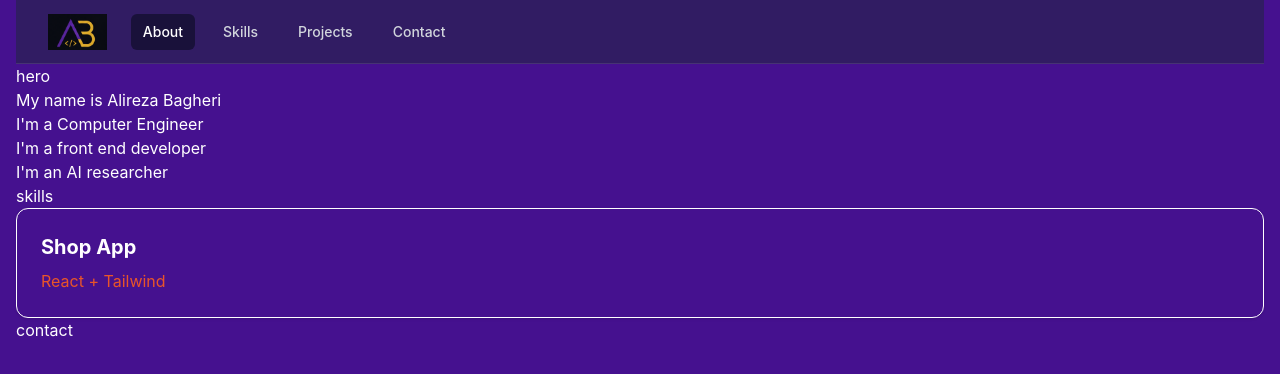
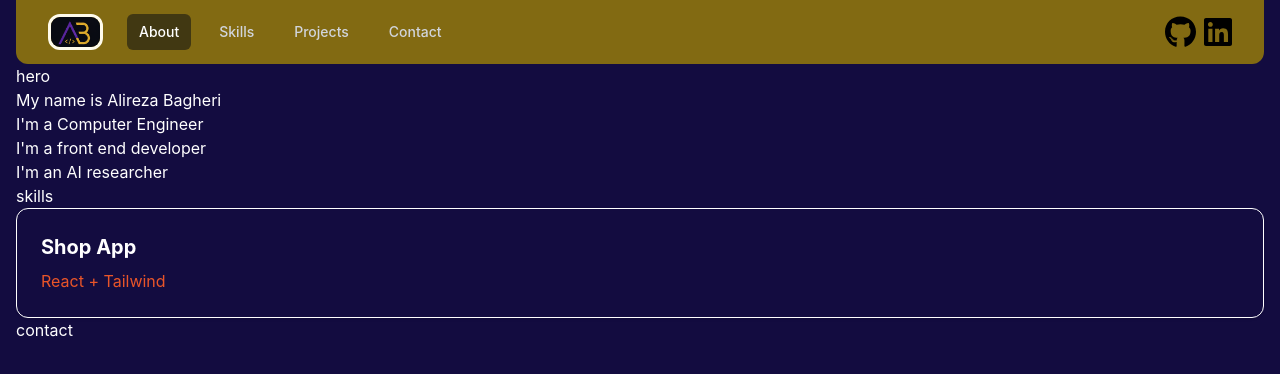
Before and after one commit to alireza-baqeri/my-resume, a React (Vite) app: page / in a window 1280 px wide. Shown: the top 374 px of the page. Built offline with nearby package versions, Linux system fonts and the light colour scheme.

Commit message:
color-pallet update

```diff
--- a/src/components/Navbar.jsx
+++ b/src/components/Navbar.jsx
@@ -22,7 +22,7 @@ export default function Navbar() {
     return (
         <Disclosure
             as="nav"
-            className="relative bg-gray-800/50 after:pointer-events-none after:absolute after:inset-x-0 after:bottom-0 after:h-px after:bg-white/10"
+            className="relative bg-brand-drakyellow after:pointer-events-none after:absolute after:inset-x-0 after:bottom-0 after:h-px  rounded-b-xl "
         >
             <div className="mx-auto max-w-7xl px-2 sm:px-6 lg:px-8">
                 <div className="relative flex h-16 items-center justify-between">
@@ -42,7 +42,7 @@ export default function Navbar() {
                             <img
                                 alt="Alireza Bagheri Logo - Personal Website"
                                 src="src/assets/AB-Logo.png"
-                                className="h-9 w-auto"
+                                className="h-9 w-auto rounded-xl border-amber-50 border-3  "
                             />
                         </div>
                         <div className="hidden sm:ml-6 sm:block">
@@ -63,9 +63,10 @@ export default function Navbar() {
                             </div>
                         </div>
                     </div>
-                    <div className="absolute inset-y-0 right-0 flex items-center pr-2 sm:static sm:inset-auto sm:ml-6 sm:pr-0">
+                    <div className="absolute gap-2 inset-y-0 right-0 flex items-center pr-2 sm:static sm:inset-auto sm:ml-6 sm:pr-0">
 
-
+                        <a href=""><img className={"w-auto h-8"} src="src/assets/github.svg" alt="github"/></a>
+                        <a href=""><img className={"w-auto h-8"} src="src/assets/linkedin.svg" alt="linkedin"/></a>
 
                     </div>
                 </div>
--- a/src/index.css
+++ b/src/index.css
@@ -6,14 +6,16 @@
     --color-white: #FFFFFF;      /* سفید خالص (همون پیش‌فرض خودش) */
     --color-brand-orange: #E95529;
     --color-brand-yellow: #E9CA31;
+    --color-brand-drakyellow: #826a12;
     --color-brand-cyan: #0FB9CF;
     --color-brand-purple: #45118F;
+    --color-brand-dark: #130c40;
 
 }
 
 @layer base {
     body {
-        @apply bg-brand-purple text-white;
+        @apply bg-brand-dark text-white;
         margin: 0;
         min-height: 100vh;
     }
```
